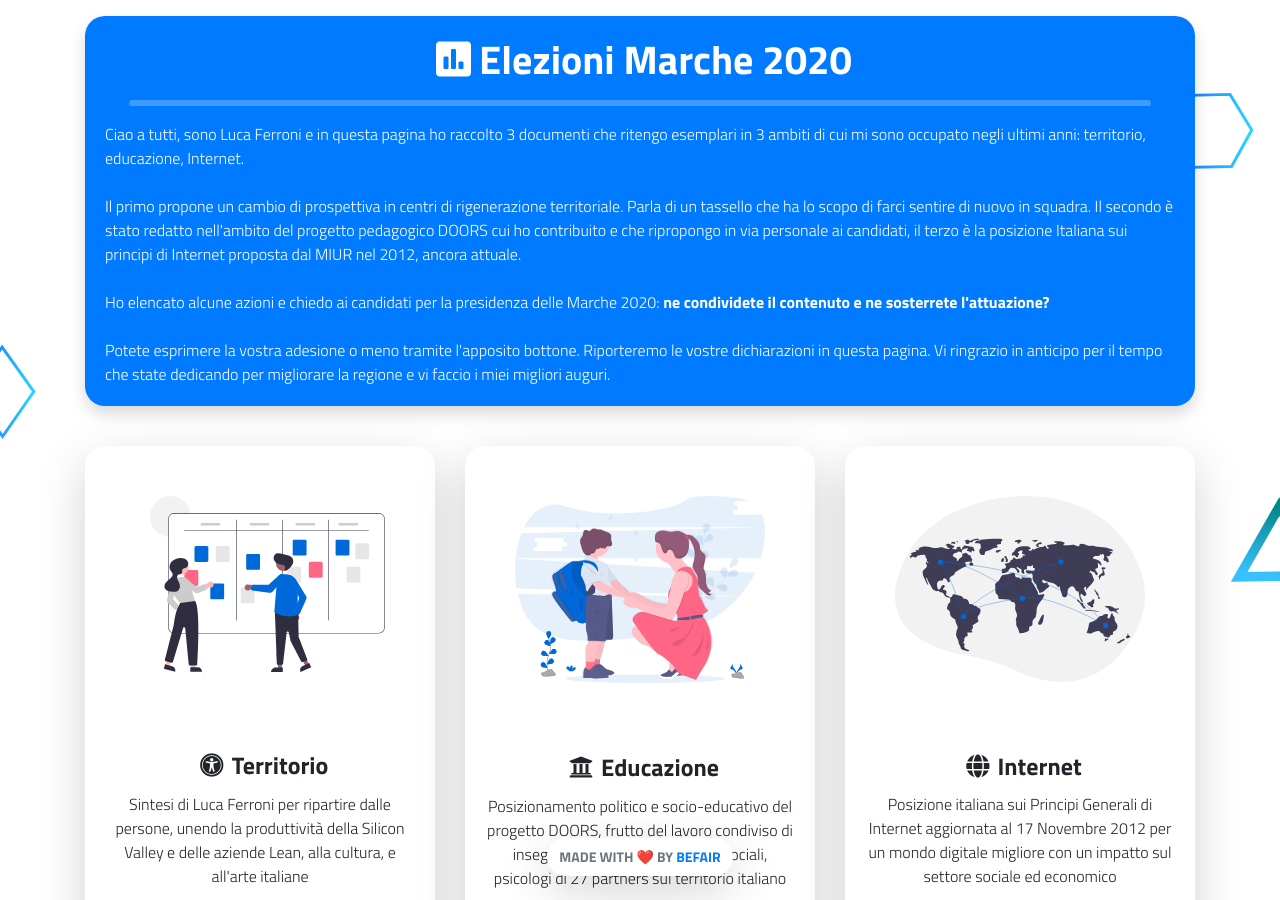
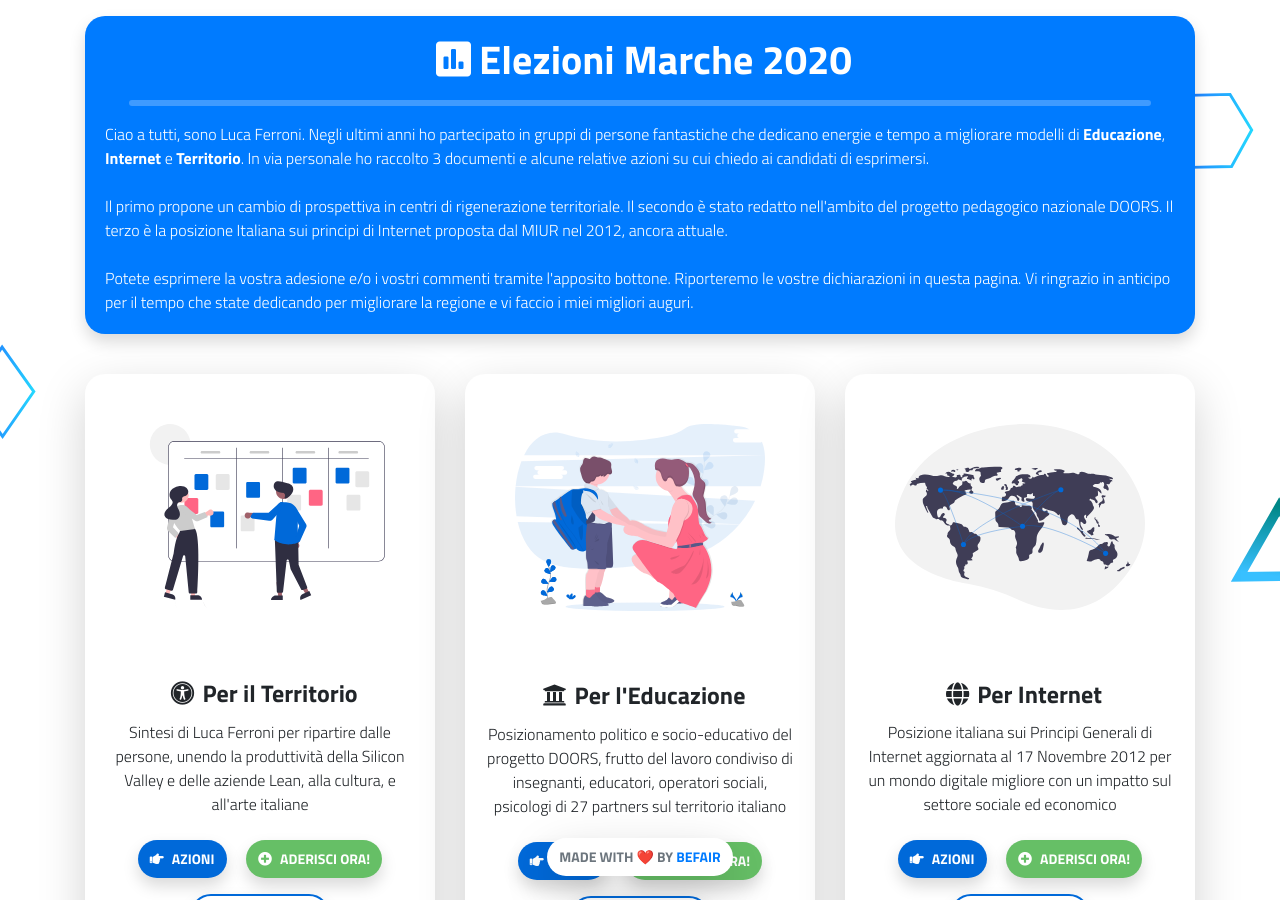
Before and after one commit to befair/elezioni.lucaferroni, a Jekyll site: the page built from index.html, in a window 1280 px wide and 900 px high. Built offline with Jekyll 4.4.1, drawn with Linux system fonts in a browser that asks for light colours; nearby versions of some CDN libraries.

Commit message:
Migliorata l'introduzione

```diff
--- a/_layouts/default.html
+++ b/_layouts/default.html
@@ -22,14 +22,14 @@
     <title>{{ page.title }}</title>
     <meta name="title" content="Elezioni Marche 2020">
     <meta name="description"
-        content="Ciao a tutti, sono Luca Ferroni e in questa pagina ho raccolto 3 documenti che ritengo esemplari in 3 ambiti di cui mi sono occupato negli ultimi anni: educazione, Internet e territorio">
+        content="Ciao a tutti, sono Luca Ferroni e propongo 3 documenti come mia personale sintesi dell'attivismo di molte persone su modelli innovativi per il Territorio, per l'Educazione e per Internet. Chiedo ai candidati di esprimersi.">
 
     <!-- Open Graph / Facebook -->
     <meta property="og:type" content="website">
     <meta property="og:url" content="https://elezioni.lucaferroni.it">
     <meta property="og:title" content="Elezioni Marche 2020">
     <meta property="og:description"
-        content="Ciao a tutti, sono Luca Ferroni e in questa pagina ho raccolto 3 documenti che ritengo esemplari in 3 ambiti di cui mi sono occupato negli ultimi anni: educazione, Internet e territorio">
+        content="Ciao a tutti, sono Luca Ferroni e propongo 3 documenti come mia personale sintesi dell'attivismo di molte persone su modelli innovativi per il Territorio, per l'Educazione e per Internet. Chiedo ai candidati di esprimersi.">
     <meta property="og:image" content="img/meta.png">
 
     <!-- Twitter -->
@@ -37,7 +37,7 @@
     <meta property="twitter:url" content="https://elezioni.lucaferroni.it">
     <meta property="twitter:title" content="Elezioni Marche 2020">
     <meta property="twitter:description"
-        content="Ciao a tutti, sono Luca Ferroni e in questa pagina ho raccolto 3 documenti che ritengo esemplari in 3 ambiti di cui mi sono occupato negli ultimi anni: educazione, Internet e territorio">
+        content="Ciao a tutti, sono Luca Ferroni e propongo 3 documenti come mia personale sintesi dell'attivismo di molte persone su modelli innovativi per il Territorio, per l'Educazione e per Internet. Chiedo ai candidati di esprimersi.">
     <meta property="twitter:image" content="img/meta.png">
 
 </head>
@@ -55,24 +55,14 @@
                             <h1 class="card-title"><i class="fas fa-poll mx-2"></i><b>{{ page.title }}</b></h1>
                             <hr class="rounded mx-4" style="border-top: 6px solid #3f9bff;">
                             <p class="card-text" style="text-align: left;">
-                                Ciao a tutti, sono Luca Ferroni e in questa pagina ho raccolto 3 documenti che ritengo
-                                esemplari in 3 ambiti di cui mi sono occupato negli ultimi anni: territorio, educazione,
-                                Internet.
+                            Ciao a tutti, sono Luca Ferroni. Negli ultimi anni ho partecipato in gruppi di persone fantastiche che dedicano energie e tempo a migliorare modelli di <b>Educazione</b>, <b>Internet</b> e <b>Territorio</b>. In via personale ho raccolto 3 documenti e alcune relative azioni su cui chiedo ai candidati di esprimersi.
+                                <br> <br>
+                                Il primo propone un cambio di prospettiva in centri di rigenerazione territoriale.
+                                Il secondo è stato redatto nell'ambito del progetto pedagogico nazionale DOORS.
+                                Il terzo è la posizione Italiana sui principi di Internet proposta dal MIUR nel 2012, ancora attuale.<br>
                                 <br>
-                                <br>
-                                Il primo propone un cambio di prospettiva in centri di rigenerazione
-                                territoriale.
-                                Parla di un tassello che ha lo scopo di farci sentire di nuovo in squadra.
-                                Il secondo è stato redatto nell'ambito del progetto pedagogico DOORS cui ho contribuito
-                                e che ripropongo in via personale ai candidati,
-                                il terzo è la posizione Italiana sui principi di Internet proposta dal MIUR nel 2012,
-                                ancora attuale.<br>
-                                <br>
-                                Ho elencato alcune azioni e chiedo ai candidati per la presidenza
-                                delle Marche 2020: <b>ne condividete il contenuto e ne sosterrete l'attuazione?</b><br>
-                                <br>
-                                Potete esprimere la vostra adesione o meno tramite l'apposito bottone. Riporteremo le
-                                vostre dichiarazioni in questa pagina.
+                                Potete esprimere la vostra adesione e/o i vostri commenti tramite l'apposito bottone.
+                                Riporteremo le vostre dichiarazioni in questa pagina.
                                 Vi ringrazio in anticipo per il tempo che state dedicando per migliorare la regione e vi
                                 faccio i miei migliori auguri.
                             </p>
@@ -95,11 +85,11 @@
                         mailto:segreteria@befair.it?subject=Adesione%20al%20documento%20%22Centri%20di%20Rigenerazione%20Territoriale%22&body=Con%20la%20presente%2C%0A%0AIl%2FLa%20sottoscritto%2Fa%20_______________________________%20candidato%2Fa%0Apresidente%20alle%20elezioni%20Marche%202020%2C%20aderisce%20al%20documento%20%22Centri%20di%20Rigenerazione%20Territoriale%22%0A%0ANel%20documento%20Luca%20Ferroni%20va%20ed%20evidenziare%20la%20necessit%C3%A0%20di%20creare%20dei%20luoghi%20per%20l'incontro%20tra%20i%20bisogni%20e%20le%20opportunit%C3%A0%20offerte%20dal%20territorio%20a%20partire%20dal%20cambio%20di%20prospettiva%20che%20%C3%A8%20la%20persona%20ad%20essere%20valorizzata%20ed%20accompagnata%20nella%20sperimentazione%20di%20ci%C3%B2%20che%20pu%C3%B2%20fare%20di%20utile%20e%20bello%20per%20se%20stessa%20e%20per%20gli%20altri.%0A%0AIl%20centro%20esercita%20le%20sue%20attivit%C3%A0%20con%20le%20migliori%20buone%20pratiche%20coniugando%20la%20produttivit%C3%A0%20di%20Giappone%20e%20America%20con%20lo%20spirito%20artistico%20e%20culturale%20italiano.%20%0A%0A1.%20Fare%20un%20elenco%20se%20non%20si%20condividono%20tutti%20i%20punti%0A%0A2.%20Aggiungere%20commenti%2Fnote%2Fproposte%2Flink%20di%20riferimento%20su%20uno%20o%20pi%C3%B9%20punti%0A%0A3.%20Inserire%20un%20numero%20di%20telefono%20da%20chiamare%20o%20raggiungere%20via%20chat%20per%20verificare%20la%20mail%20(non%20abbiamo%20usato%20la%20PEC).%0A%0A%0AGrazie%2C%20cordiali%20saluti%0A%0ALuca%20Ferroni
                         {% endcapture %}
 
-                        {% include card.html id="modalTerritorio" mailto=mailto_crt pdf="assets/crt.pdf" icon="fas fa-universal-access" img="img/home.svg" title="Territorio" subtitle="Sintesi di Luca Ferroni per ripartire dalle persone, unendo la produttività della Silicon Valley e delle aziende Lean, alla cultura, e all'arte italiane" %}
-                        {% include card.html id="modalEducazione" mailto=mailto_school pdf="assets/school.pdf" icon="fas fa-university" img="img/school.svg" title="Educazione" subtitle="Posizionamento politico e socio-educativo del progetto DOORS,
+                        {% include card.html id="modalTerritorio" mailto=mailto_crt pdf="assets/crt.pdf" icon="fas fa-universal-access" img="img/home.svg" title="Per il Territorio" subtitle="Sintesi di Luca Ferroni per ripartire dalle persone, unendo la produttività della Silicon Valley e delle aziende Lean, alla cultura, e all'arte italiane" %}
+                        {% include card.html id="modalEducazione" mailto=mailto_school pdf="assets/school.pdf" icon="fas fa-university" img="img/school.svg" title="Per l'Educazione" subtitle="Posizionamento politico e socio-educativo del progetto DOORS,
                                                             frutto del lavoro condiviso di insegnanti, educatori, operatori sociali,
                                                             psicologi di 27 partners sul territorio italiano" %}
-                        {% include card.html id="modalInternet" mailto=mailto_internet pdf="assets/internet.pdf"  icon="fas fa-globe" img="img/internet.svg" title="Internet" subtitle="Posizione italiana sui Principi Generali di Internet aggiornata al
+                        {% include card.html id="modalInternet" mailto=mailto_internet pdf="assets/internet.pdf"  icon="fas fa-globe" img="img/internet.svg" title="Per Internet" subtitle="Posizione italiana sui Principi Generali di Internet aggiornata al
                                                             17 Novembre
                                                             2012
                                                             per un mondo digitale migliore con un impatto sul settore sociale ed economico" %}
```
